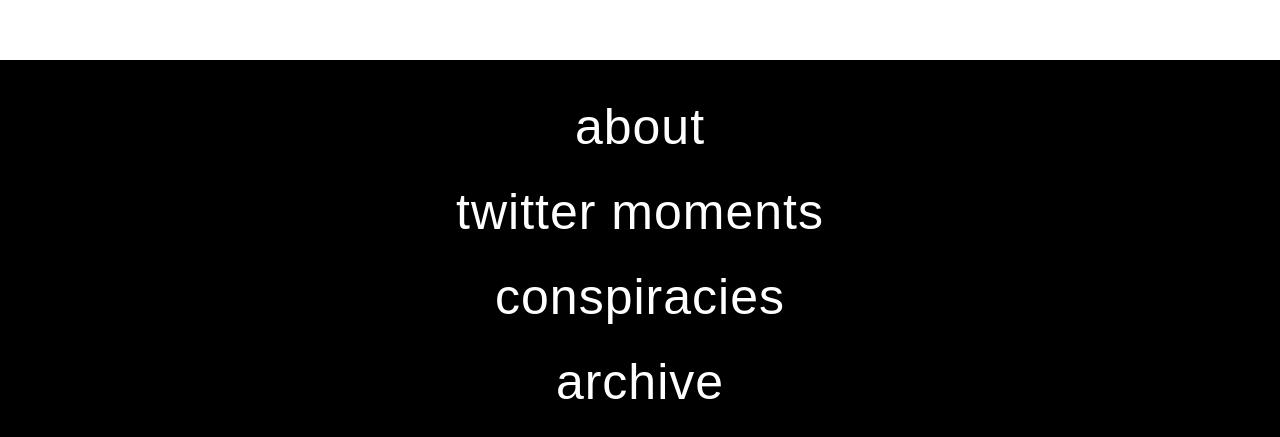
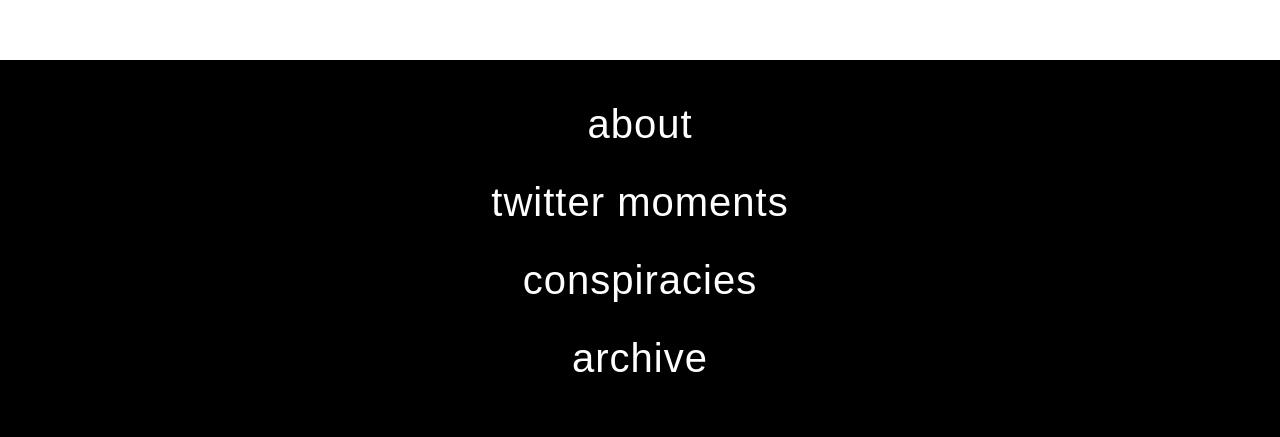
Before and after one commit to 1dfandom/1dfandom.github.io, a plain HTML site: page index.html in a window 1280 px wide. Shown: the part 185-622 px from the top of the page. Drawn offline with Linux system fonts and the light colour scheme; a web font is replaced by a local one.

Commit message:
Update harrystyles.css

```diff
--- a/assets/css/harrystyles.css
+++ b/assets/css/harrystyles.css
@@ -47,7 +47,7 @@ a {
 
 a:hover {
     cursor: url(https://cur.cursors-4u.net/food/foo-5/foo429.cur), auto !important;
-    font-size: 50px;
+    font-size: 40px;
     font-family: 'eloquent-jf-pro', serif;
 }
 
@@ -128,7 +128,7 @@ body {
 }
 
 .index {
-    font-size: 50px;
+    font-size: 40px;
     line-height: .7;
     margin-top: 50px;
     margin-bottom: 50px;
```
